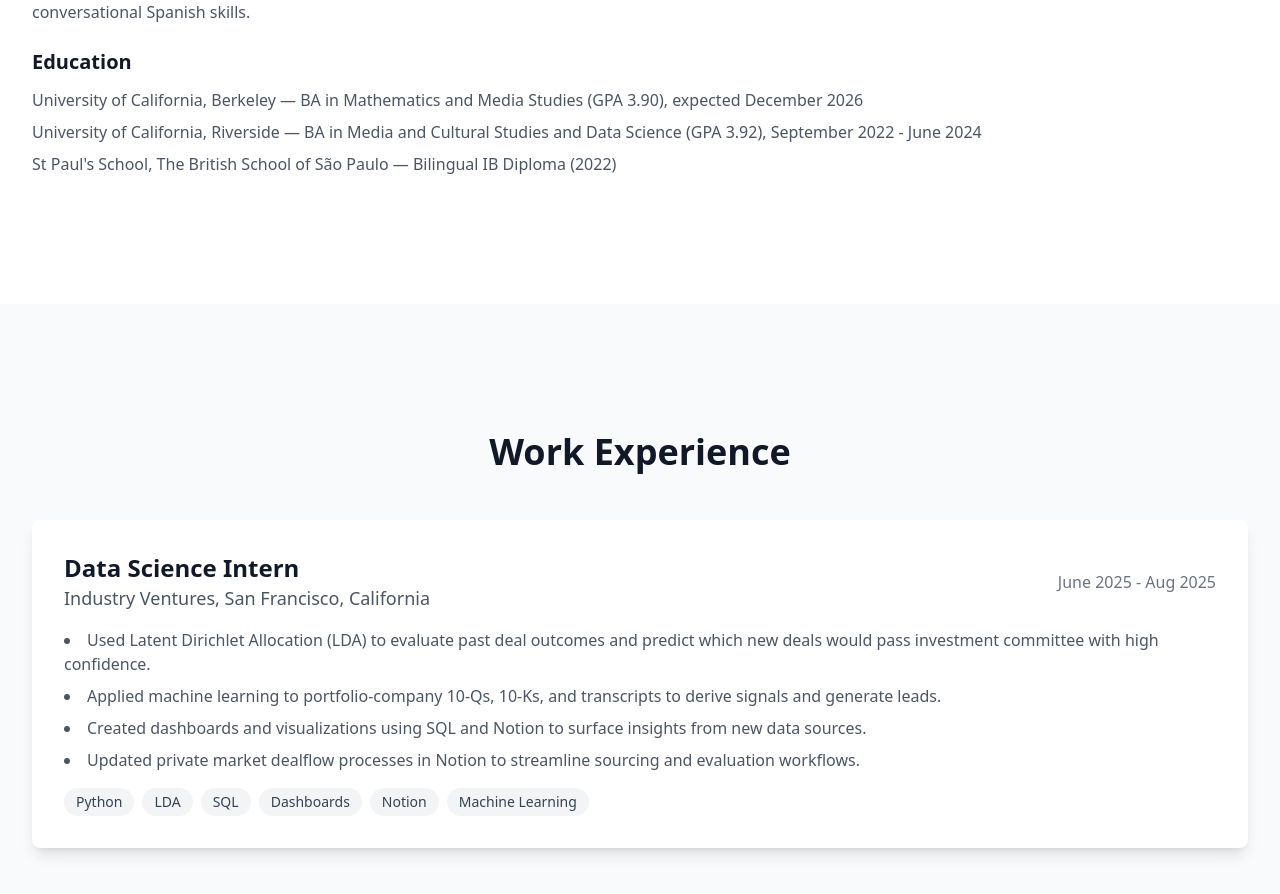
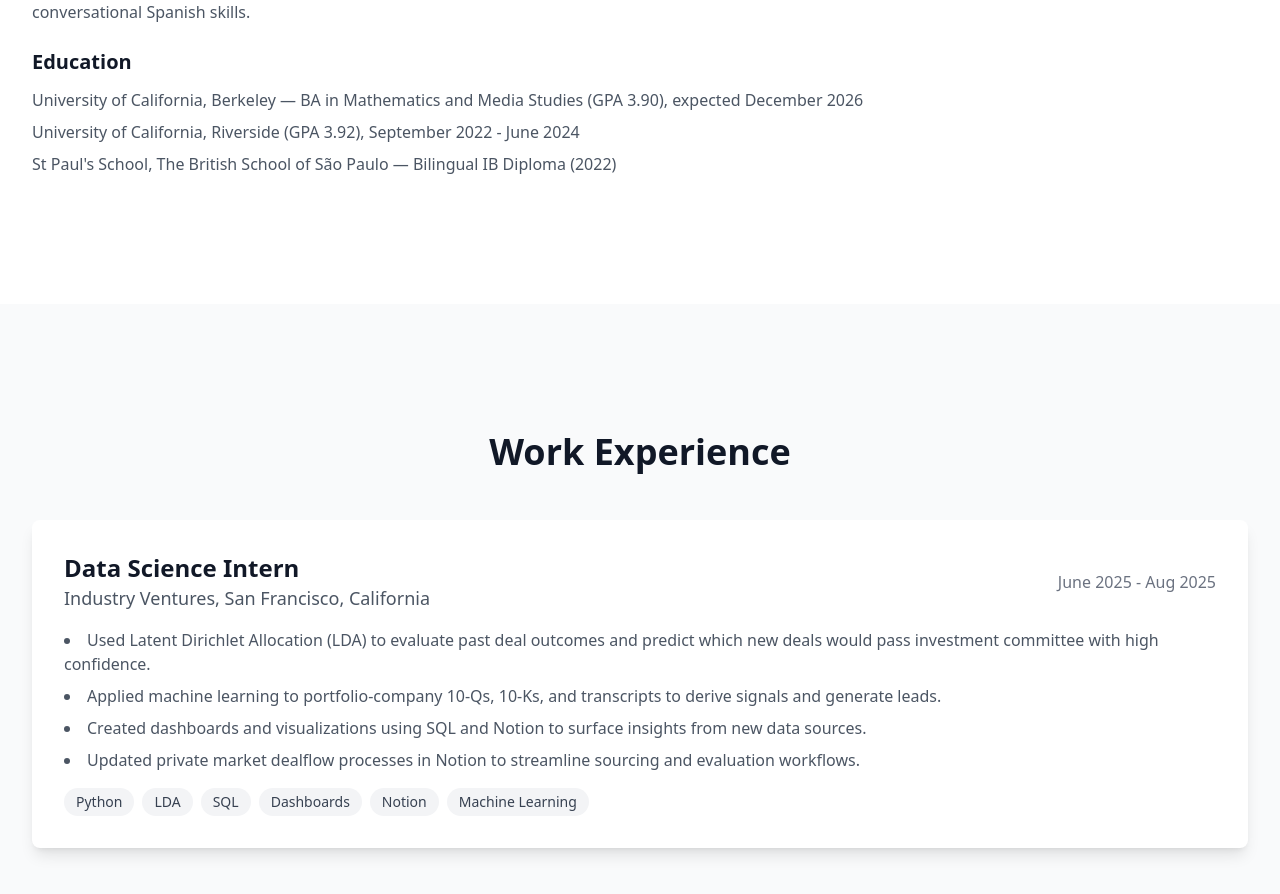
Before and after one commit to LuizFelipeBarbosa/portfolio-website, a React (Vite) app: page / in a window 1280 px wide. Shown: the part 1088-1982 px from the top of the page. Built offline with nearby package versions, Linux system fonts and the light colour scheme.

Commit message:
Refactor education section formatting for clarity

```diff
--- a/src/App.jsx
+++ b/src/App.jsx
@@ -361,9 +361,8 @@
 									expected December 2026
 								</li>
 								<li>
-									University of California, Riverside — BA in
-									Media and Cultural Studies and Data Science
-									(GPA 3.92), September 2022 - June 2024
+									University of California, Riverside (GPA
+									3.92), September 2022 - June 2024
 								</li>
 								<li>
 									St Paul's School, The British School of São
```
